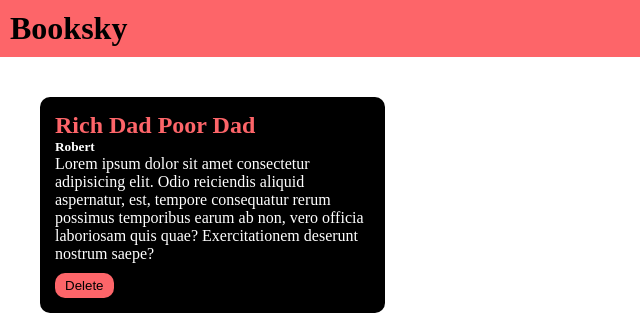
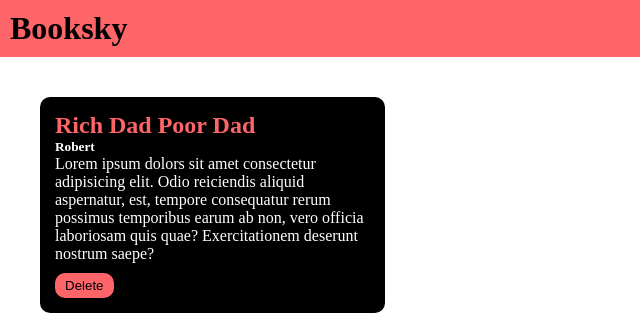
Before and after one commit to NRRithik/Booksky, a plain HTML site: page booksky(updated)/index.html in a window 1280 px wide. Shown: the top 315 px of the page, 0-640 px from the left. Drawn offline with Linux system fonts and the light colour scheme.

Commit message:
Update index.html

```diff
--- a/booksky(updated)/index.html
+++ b/booksky(updated)/index.html
@@ -17,7 +17,7 @@
       <div class="book-container">
         <h2>Rich Dad Poor Dad</h2>
         <h5>Robert</h5>
-        <p>Lorem ipsum dolor sit amet consectetur adipisicing elit. Odio reiciendis aliquid aspernatur, est, tempore consequatur rerum possimus temporibus earum ab non, vero officia laboriosam quis quae? Exercitationem deserunt nostrum saepe?</p>
+        <p>Lorem ipsum dolors sit amet consectetur adipisicing elit. Odio reiciendis aliquid aspernatur, est, tempore consequatur rerum possimus temporibus earum ab non, vero officia laboriosam quis quae? Exercitationem deserunt nostrum saepe?</p>
         <button onclick="deletebook(event)">Delete</button>
       </div>
   </div>
```
